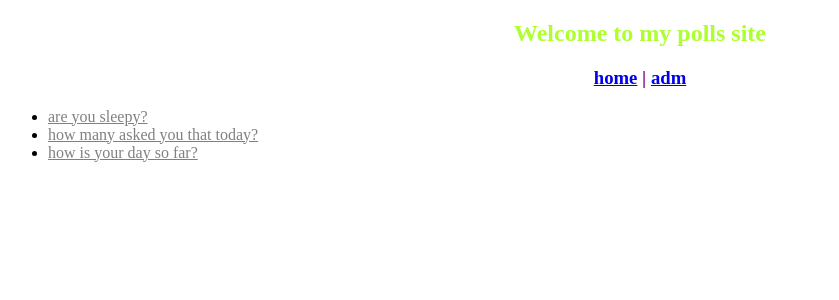
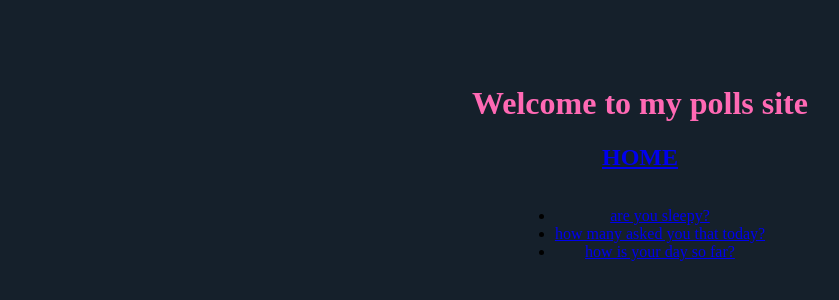
Before and after one commit to victormakeaveli/djangotutorial, a Django app: page / in a window 1280 px wide. Shown: the top 300 px of the page, without its empty margins (0-839 px from the left). Run offline with Django 3.2, Linux system fonts and the light colour scheme; data comes from the database, SQL or seed files in the repository; both versions use the stored data as it was after the commit.

Commit message:
some cosmetic changes

```diff
--- a/mysite/templates/base.html
+++ b/mysite/templates/base.html
@@ -1,22 +1,27 @@
 <!DOCTYPE Html>
+
 <html lang="en">
-
-{% load static %}
-<head>
-        <link rel="stylesheet" type="text/css" href="{% static 'style.css' %}">
 <meta charset="UTF-8">
 <meta name = "viewport" content="width=device-width, initial-scale=1.0">
 
-<title>{% block title %}{% endblock %}</title>
+{% load static %}
+
+
+<head>
+        <title>{% block title %}{% endblock %}</title>
+        <link rel="stylesheet" type="text/css" href="{% static 'style.css' %}">
 </head>
 
+
 <header>
-        <h2> Welcome to my polls site </h2>
-        <h3><a href="{% url 'polls:index' %}">home</a> | <a href="{% url 'admin:index' %}">adm</a></h3>
+        <h1> Welcome to my polls site </h2>
+        <h2><a href="{% url 'polls:index' %}">HOME</a>
 </header>
+
 
 <body>
 
 {% block content %}{% endblock %}
+
 </body>
 </html>
--- a/mysite/templates/detail.html
+++ b/mysite/templates/detail.html
@@ -3,6 +3,7 @@
 {% block title %} {{question.question_text}} {% endblock%}
 
 {% block content %}
+
 <h1>{{ question.question_text }}</h1>
 
 {% if error_message %}<p><strong>{{ error_message }}</strong></p>{% endif %}
--- a/mysite/templates/index.html
+++ b/mysite/templates/index.html
@@ -1,15 +1,18 @@
 {% extends 'base.html' %}
 
-{% block title %}index{% endblock%}
+{% block title %}Home{% endblock%}
 {% block content %}
 
 {% if latest_question_list %}
+
     <ul>
     {% for question in latest_question_list %}
         <li><a href="{% url 'polls:detail' question.id %}">{{ question.question_text }}</a></li>
     {% endfor %}
     </ul>
+
 {% else %}
     <p>No polls are available.</p>
 {% endif %}
+
 {% endblock %}
--- a/static/style.css
+++ b/static/style.css
@@ -1,23 +1,29 @@
-li a {
-    color: grey;
+html{
+    background-color: rgb(21,32,43);
+}
+
+body{
+    margin-top:5%;
+    padding:0;
+    display:flex;
+    flex-direction: column;
+    align-items: center;
     text-align: center;
     align-content: center;
+}
 
+li {
+    color: black;
 }
-h2 {
-    color: greenyellow;
-    text-align: center;
-}
+
 h1 {
     color: hotpink;
-    text-align: center;
+}
+
+h2 {
+    color: hotpink;
 }
 
 h3 {
     color: purple;
-    text-align: center;
 }
-
-aaa {
-    text-align: center;
-}
```
Also changed, not shown: db.sqlite3.
